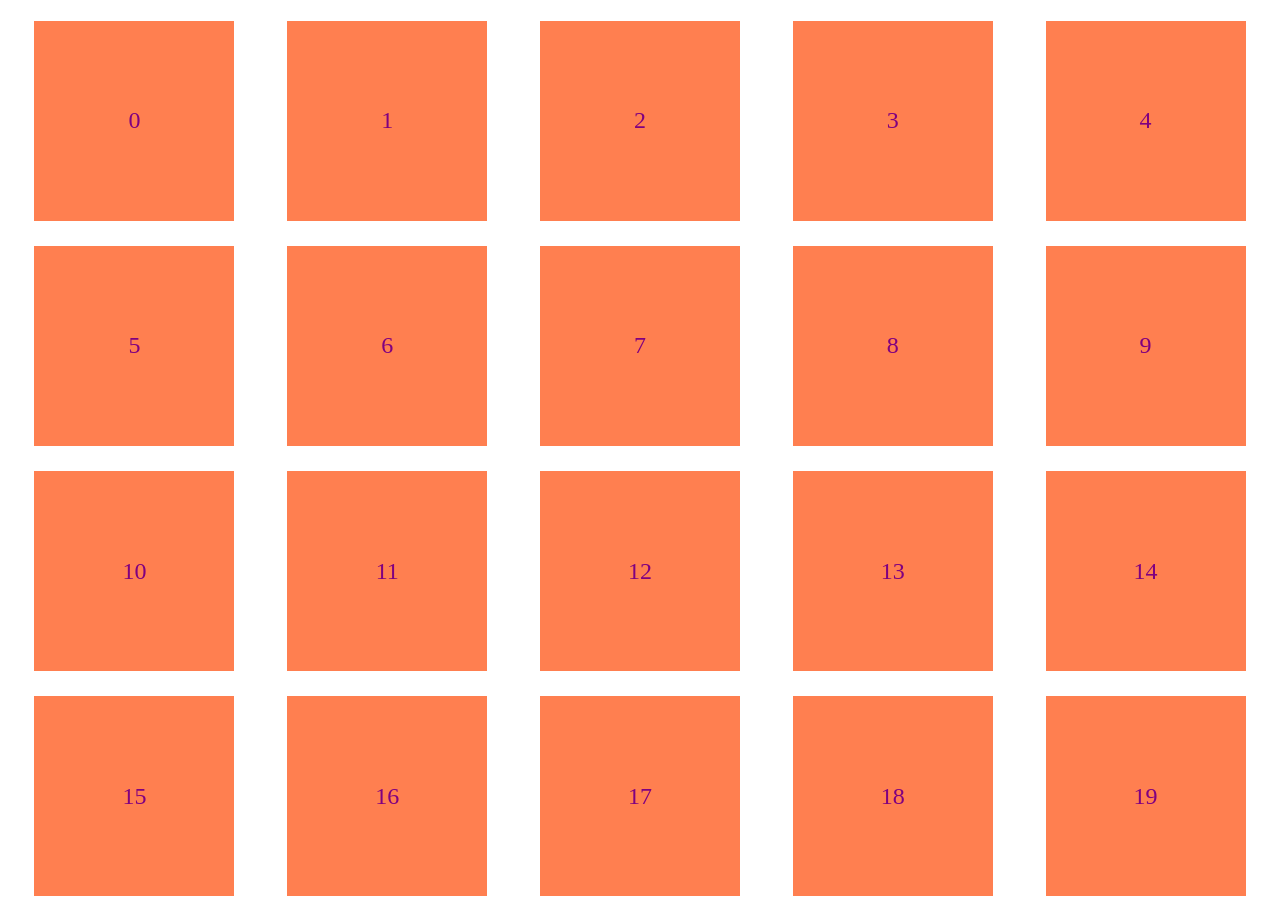
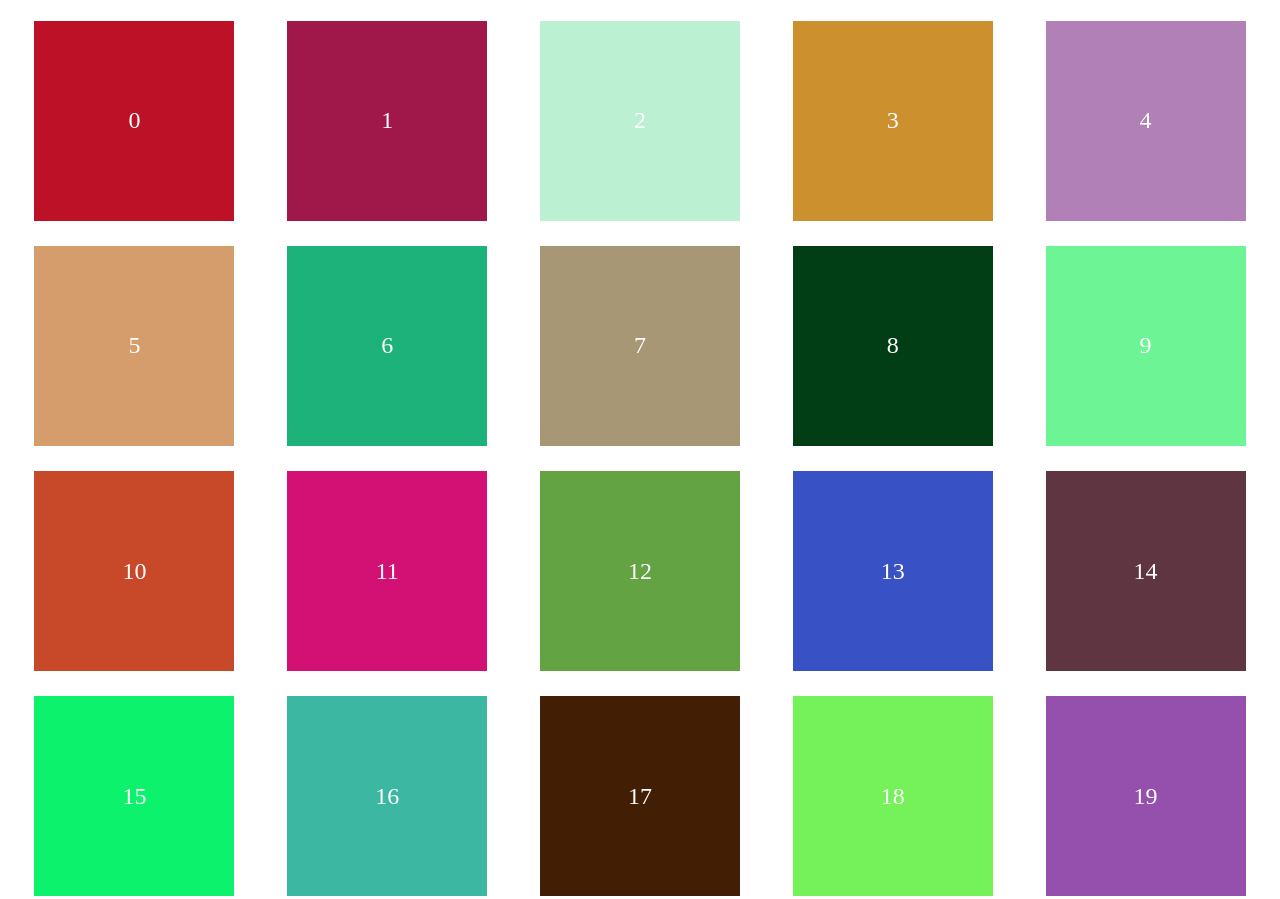
Before and after one commit to mcloughman/squares, a plain HTML site: page index.html in a window 1280 px wide. Shown: the top 899 px of the page. Drawn offline with Linux system fonts and the light colour scheme.

Commit message:
remove bg from css and assign it dynamically in index.js

```diff
--- a/index.js
+++ b/index.js
@@ -1,4 +1,13 @@
 const containerGrid = document.querySelector(".container")
+
+function randomRGB() {
+    const r = Math.floor(Math.random() * 256)
+    const g = Math.floor(Math.random() * 256)
+    const b = Math.floor(Math.random() * 256)
+    return `rgb(${r}, ${g}, ${b})`
+}
+
+
 let counter = 0;
 for (let i = 0; i < 6; i++) {
     for (let j = 0; j < 6; j++) {
@@ -6,6 +15,9 @@ for (let i = 0; i < 6; i++) {
         newDiv.classList.add("square")
         newDiv.setAttribute("data-id", counter);
         newDiv.innerHTML = counter;
+        const intervalId = setInterval(() => {
+            newDiv.style.backgroundColor = randomRGB()
+        }, 2000)
         counter++;
         containerGrid.append(newDiv)
     }
--- a/style.css
+++ b/style.css
@@ -11,8 +11,7 @@
     display: flex;
     width: 200px;
     height: 200px;
-    background-color: coral;
-    color: purple;
+    color: white;
     font-size: 24px;
     display: flex;
     justify-content: center;
```
